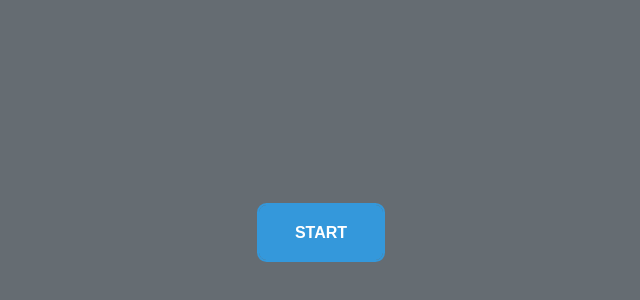
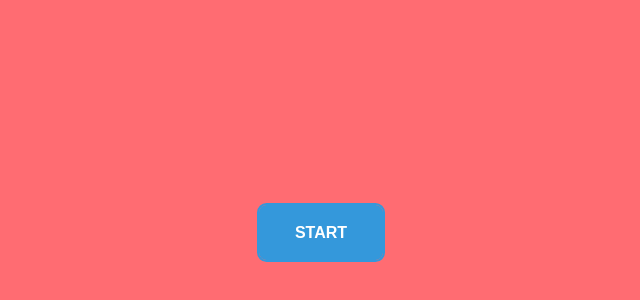
Before and after one commit to Artashes95/game-by-Artashes, a plain HTML site: page index.html in a window 1280 px wide. Shown: the part 66-366 px from the top of the page, without its empty margins (319-959 px from the left). Drawn offline with Linux system fonts and the light colour scheme.

Commit message:
levon changes

```diff
--- a/index.html
+++ b/index.html
@@ -10,7 +10,7 @@
             margin: 0;
         }
         body{
-            background-color: rgb(101, 108, 114);
+            background-color: rgb(255, 108, 114);
             height: 93%;
             width: 100%;
             user-select: none;
```
